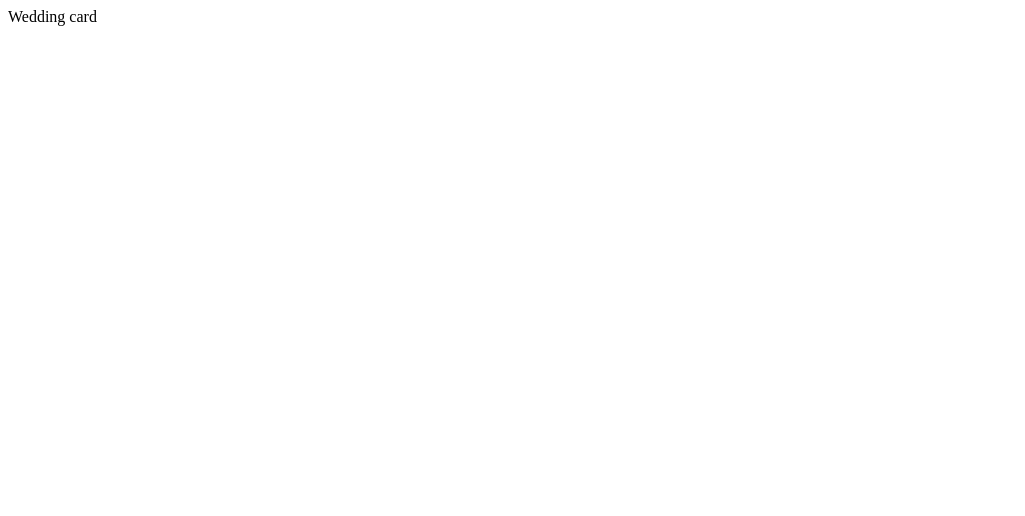
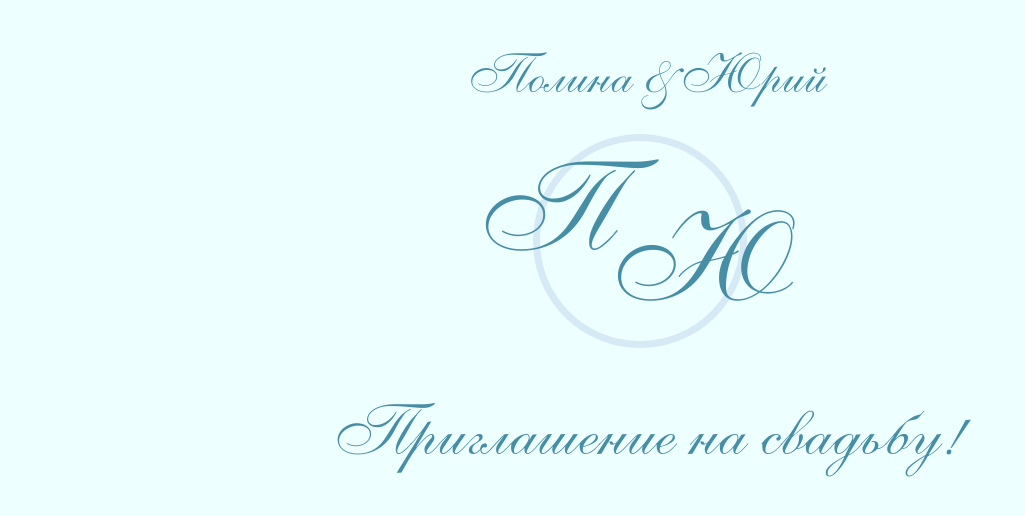
Before and after one commit to Tony-Shnip/wedding-card, a website: page public/index.html in a window 1280 px wide. Shown: the whole page, without its empty margins (0-1025 px from the left). Drawn offline with Linux system fonts and the light colour scheme.

Commit message:
feature: add first page text and fonts

```diff
--- a/index.js
+++ b/index.js
@@ -3,6 +3,8 @@ const path = require('path')
 
 const app = express()
 const port = process.env.PORT || 3000
+
+app.use(express.static(path.join(__dirname, "public")));
 
 app.get('/', (req, res) => {
     res.status(200);
--- a/package.json
+++ b/package.json
@@ -4,7 +4,8 @@
   "description": "",
   "main": "index.js",
   "scripts": {
-    "start": "node index.js"
+    "start": "node index.js",
+    "dev": "nodemon index.js"
   },
   "repository": {
     "type": "git",
@@ -18,5 +19,8 @@
   "homepage": "https://github.com/Tony-Shnip/wedding-card#readme",
   "dependencies": {
     "express": "^4.18.1"
+  },
+  "devDependencies": {
+    "nodemon": "^2.0.19"
   }
 }
--- /dev/null
+++ b/public/css/styles.css
@@ -0,0 +1,59 @@
+@font-face {
+	font-family: 'marck';
+	src: url(/fonts/marck.ttf);
+}
+
+@font-face {
+	font-family: 'nastya';
+	src: url(/fonts/nastya2.ttf);
+}
+
+* {
+  font-family: 'nastya';
+  margin: 0;
+}
+
+body {
+  background-color: rgb(238, 255, 255);
+  color: #468ea5;
+}
+
+header {
+  margin-top: 40px;
+  display: flex;
+  align-items: center;
+  justify-content: center;
+  flex-direction: column;
+}
+
+#header_names {
+  text-align: center;
+  font-size: 42pt;
+}
+
+.header_letters {
+  margin-top: 20px;
+  display: flex;
+  height: 200px;
+  width: 200px;
+  flex-direction: row;
+  align-items: center;
+  justify-content: center;
+  font-size: 96pt;
+  border-radius: 50%;
+  border: 7px solid #d6eaf5;
+}
+
+.first_letter {
+  margin-bottom: 50px;
+  margin-left: -40px;
+}
+
+.second_letter {
+  margin-top: 50px;
+}
+
+.header_text {
+  margin-top: 40px;
+  font-size: 54pt;
+}
--- a/public/index.html
+++ b/public/index.html
@@ -4,9 +4,18 @@
     <meta charset="UTF-8">
     <meta http-equiv="X-UA-Compatible" content="IE=edge">
     <meta name="viewport" content="width=device-width, initial-scale=1.0">
+    <link rel="stylesheet" type="text/css" href="./css/styles.css">
     <title>Wedding card</title>
 </head>
 <body>
-    Wedding card
+    <header>
+        <p id="header_names">Полина & Юрий</p>
+        <div class="header_letters">
+            <div class="first_letter">П</div>
+            <div class="second_letter">Ю</div>
+        </div>
+        <p class="header_text">Приглашение на свадьбу!</p>
+    </header>
 </body>
+<script src="./js/index.js"></script>
 </html>
```
Also changed, not shown: public/fonts/marck.ttf (added), public/fonts/nastya.ttf (added), public/fonts/nastya2.ttf (added), public/js/index.js (added), 1 other file.
